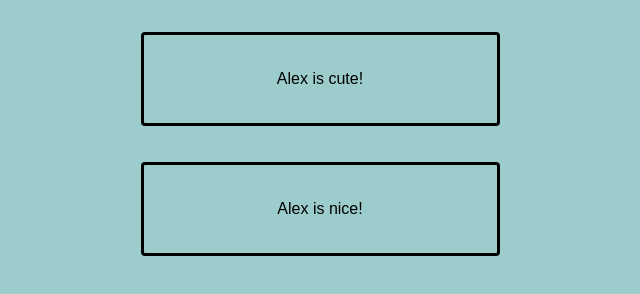
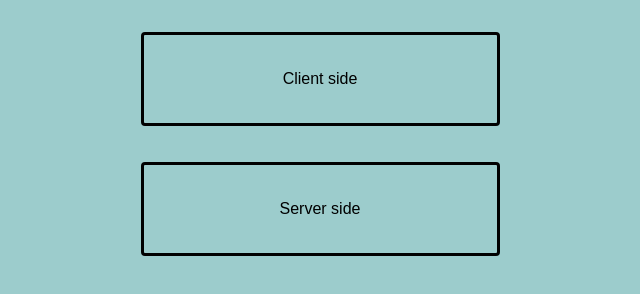
Before and after one commit to pincha63/patovi, a website: page express/index.html in a window 1280 px wide. Shown: the part 192-486 px from the top of the page, 320-960 px from the left. Drawn offline with Linux system fonts and the light colour scheme.

Commit message:
index.html default texts

```diff
--- a/express/client.js
+++ b/express/client.js
@@ -1,6 +1,7 @@
 function pad(n, w = 2, z = 0) {
     return ((n += '').length >= w) ? n : new Array(w - n.length + 1).join(z) + n;
 }
+
 function drawElement(eName, u, bcolor, luma) {
     let msgString = "" + pad(u,3,0) + ` :: color ${bcolor} :: luma ${luma}`
     document.getElementById(eName).innerHTML = msgString
--- a/express/index.html
+++ b/express/index.html
@@ -17,9 +17,9 @@
         <br><br>
       </form>
     </div>
-    <p id='cute'>Alex is cute!</p>
+    <p id='cute'>Client side</p>
     <br /> <br />
-    <p id='extr'>Alex is nice!</p>
+    <p id='extr'>Server side</p>
     <script src="client.js"></script>
  </body>
 </html>
```
